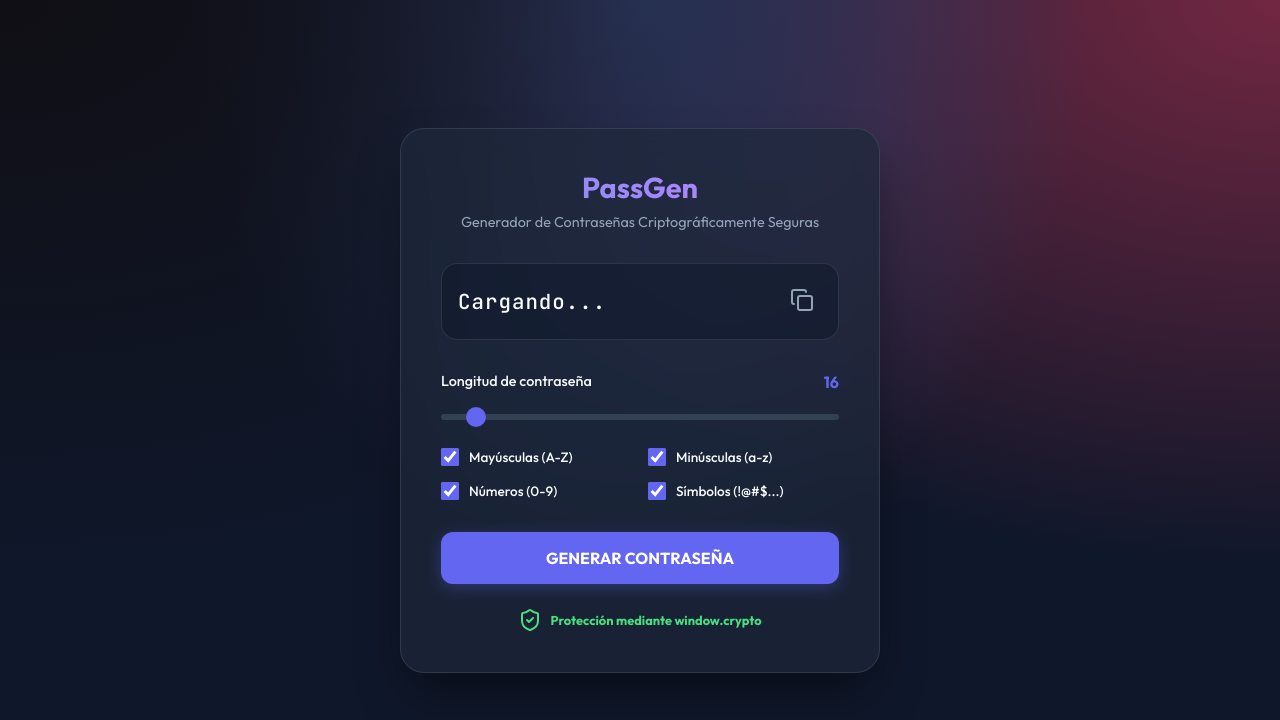
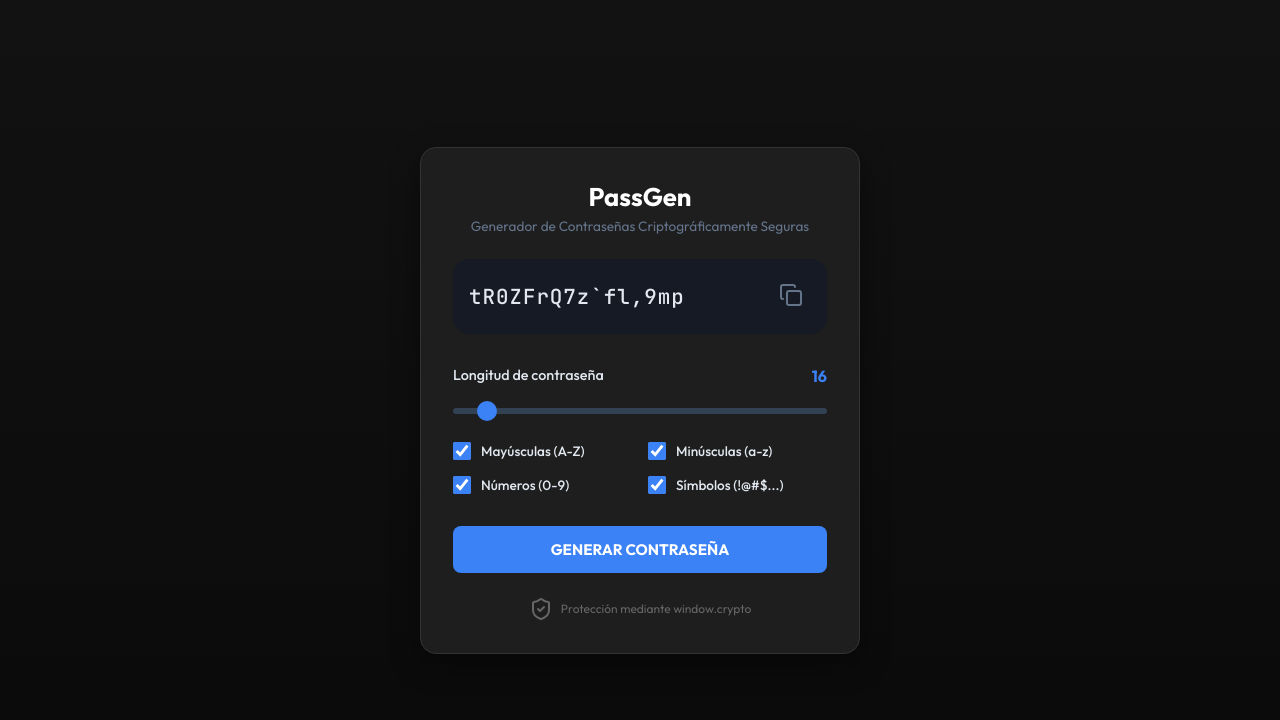
Before and after one commit to VillaAlexTor/PassGen, a plain HTML site: page index.html in a window 1280 px wide. Drawn offline with nearby package versions, Linux system fonts and the light colour scheme.

Commit message:
FINAL creo

```diff
--- /dev/null
+++ b/script.js
@@ -0,0 +1,72 @@
+const passwordDisplay = document.getElementById('password-display');
+const lengthSlider = document.getElementById('length');
+const lengthVal = document.getElementById('length-val');
+const uppercaseEl = document.getElementById('uppercase');
+const lowercaseEl = document.getElementById('lowercase');
+const numbersEl = document.getElementById('numbers');
+const symbolsEl = document.getElementById('symbols');
+const generateBtn = document.getElementById('generate-btn');
+const copyBtn = document.getElementById('copy-btn');
+
+const CHAR_SETS = {
+    uppercase: 'ABCDEFGHIJKLMNOPQRSTUVWXYZ',
+    lowercase: 'abcdefghijklmnopqrstuvwxyz',
+    numbers: '0123456789',
+    symbols: '!@#$%^&*()_+~`|}{[]:;?><,./-='
+};
+
+// Actualizar valor de longitud en el UI
+lengthSlider.addEventListener('input', () => {
+    lengthVal.textContent = lengthSlider.value;
+});
+
+// Función de generación segura
+function generatePassword() {
+    let charset = '';
+    if (uppercaseEl.checked) charset += CHAR_SETS.uppercase;
+    if (lowercaseEl.checked) charset += CHAR_SETS.lowercase;
+    if (numbersEl.checked) charset += CHAR_SETS.numbers;
+    if (symbolsEl.checked) charset += CHAR_SETS.symbols;
+
+    if (charset === '') {
+        alert('Por favor selecciona al menos un tipo de caracteres.');
+        uppercaseEl.checked = true;
+        return generatePassword();
+    }
+
+    let password = '';
+    const array = new Uint32Array(parseInt(lengthSlider.value));
+
+    // Usar window.crypto para aleatoriedad criptográficamente segura
+    window.crypto.getRandomValues(array);
+
+    for (let i = 0; i < array.length; i++) {
+        password += charset.charAt(array[i] % charset.length);
+    }
+
+    passwordDisplay.textContent = password;
+}
+
+// Copiar al portapapeles
+copyBtn.addEventListener('click', () => {
+    const password = passwordDisplay.textContent;
+    if (!password) return;
+
+    navigator.clipboard.writeText(password).then(() => {
+        // Feedback visual simple
+        const originalIcon = copyBtn.innerHTML;
+        copyBtn.innerHTML = '<i data-lucide="check" style="color: #4ade80"></i>';
+        lucide.createIcons();
+
+        setTimeout(() => {
+            copyBtn.innerHTML = originalIcon;
+            lucide.createIcons();
+        }, 2000);
+    });
+});
+
+// Event Listeners
+generateBtn.addEventListener('click', generatePassword);
+
+// Generar una contraseña inicial
+window.addEventListener('DOMContentLoaded', generatePassword);
--- a/style.css
+++ b/style.css
@@ -1,11 +1,8 @@
 :root {
-    --primary: #6366f1;
-    --primary-hover: #4f46e5;
-    --bg-dark: #0f172a;
-    --card-bg: rgba(30, 41, 59, 0.7);
-    --text-main: #f8fafc;
-    --text-muted: #94a3b8;
-    --glass-border: rgba(255, 255, 255, 0.1);
+    --primary: #3b82f6;
+    --bg-dark: #0a0a0a;
+    --text-main: #e2e8f0;
+    --text-muted: #64748b;
 }
 
 * {
@@ -16,11 +13,8 @@
 }
 
 body {
-    background-color: var(--bg-dark);
-    background-image:
-        radial-gradient(at 0% 0%, hsla(253,16%,7%,1) 0, transparent 50%),
-        radial-gradient(at 50% 0%, hsla(225,39%,30%,1) 0, transparent 50%),
-        radial-gradient(at 100% 0%, hsla(339,49%,30%,1) 0, transparent 50%);
+    background-color: #0a0a0a;
+    background-image: linear-gradient(180deg, #121212 0%, #0a0a0a 100%);
     min-height: 100vh;
     display: flex;
     align-items: center;
@@ -31,37 +25,38 @@ body {
 
 .container {
     width: 100%;
-    max-width: 480px;
-    background: var(--card-bg);
-    backdrop-filter: blur(12px);
-    -webkit-backdrop-filter: blur(12px);
-    border: 1px solid var(--glass-border);
-    border-radius: 24px;
-    padding: 40px;
-    box-shadow: 0 25px 50px -12px rgba(0, 0, 0, 0.5);
-    animation: fadeIn 0.6s ease-out;
+    max-width: 440px;
+    background: #1e1e1e;
+    border: 1px solid #333;
+    border-radius: 16px;
+    padding: 32px;
+    box-shadow: 0 10px 30px rgba(0, 0, 0, 0.4);
+    animation: fadeIn 0.4s ease-out;
 }
 
 @keyframes fadeIn {
-    from { opacity: 0; transform: translateY(20px); }
-    to { opacity: 1; transform: translateY(0); }
+    from {
+        opacity: 0;
+    }
+
+    to {
+        opacity: 1;
+    }
 }
 
 h1 {
-    font-size: 1.8rem;
+    font-size: 1.6rem;
     font-weight: 700;
     text-align: center;
-    margin-bottom: 8px;
-    background: linear-gradient(to right, #818cf8, #c084fc);
-    -webkit-background-clip: text;
-    -webkit-text-fill-color: transparent;
+    margin-bottom: 4px;
+    color: #ffffff;
 }
 
 .subtitle {
     color: var(--text-muted);
     text-align: center;
-    font-size: 0.9rem;
-    margin-bottom: 32px;
+    font-size: 0.85rem;
+    margin-bottom: 24px;
 }
 
 .result-container {
@@ -101,7 +96,7 @@ h1 {
 
 .icon-btn:hover {
     color: var(--primary);
-    background: rgba(99, 102, 241, 0.1);
+    background: rgba(59, 130, 246, 0.1);
 }
 
 .setting-group {
@@ -170,26 +165,19 @@ input[type="range"]::-webkit-slider-thumb:hover {
 
 .btn-primary {
     width: 100%;
-    background: var(--primary);
+    background: #3b82f6;
     color: white;
     border: none;
-    padding: 16px;
-    border-radius: 12px;
-    font-weight: 700;
-    font-size: 1rem;
+    padding: 14px;
+    border-radius: 8px;
+    font-weight: 600;
+    font-size: 0.95rem;
     cursor: pointer;
-    transition: all 0.3s;
-    box-shadow: 0 4px 15px rgba(99, 102, 241, 0.3);
+    transition: all 0.2s;
 }
 
 .btn-primary:hover {
-    background: var(--primary-hover);
-    transform: translateY(-2px);
-    box-shadow: 0 6px 20px rgba(99, 102, 241, 0.4);
-}
-
-.btn-primary:active {
-    transform: translateY(0);
+    background: #2563eb;
 }
 
 .security-badge {
@@ -198,7 +186,6 @@ input[type="range"]::-webkit-slider-thumb:hover {
     align-items: center;
     justify-content: center;
     gap: 8px;
-    color: #4ade80;
-    font-size: 0.8rem;
-    font-weight: 600;
+    color: #666;
+    font-size: 0.75rem;
 }
```
Also changed, not shown: 1 other file.
